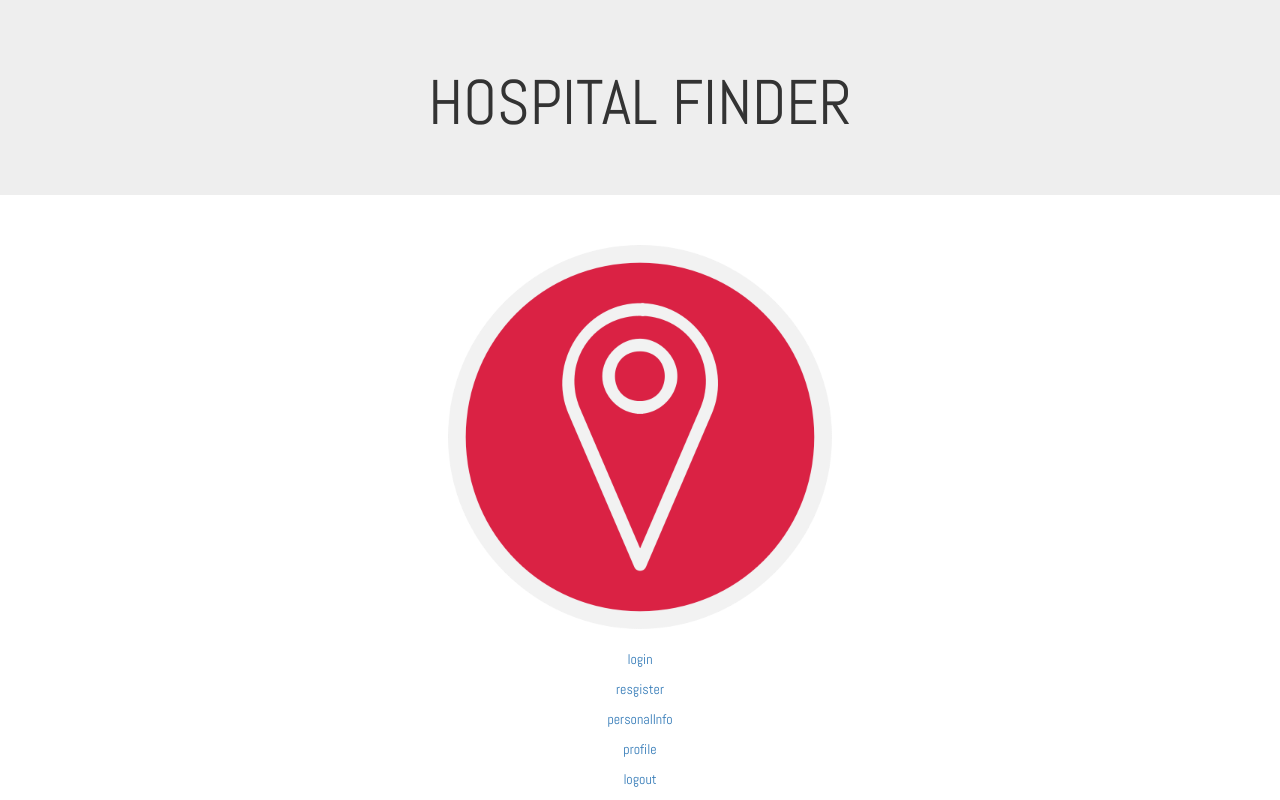
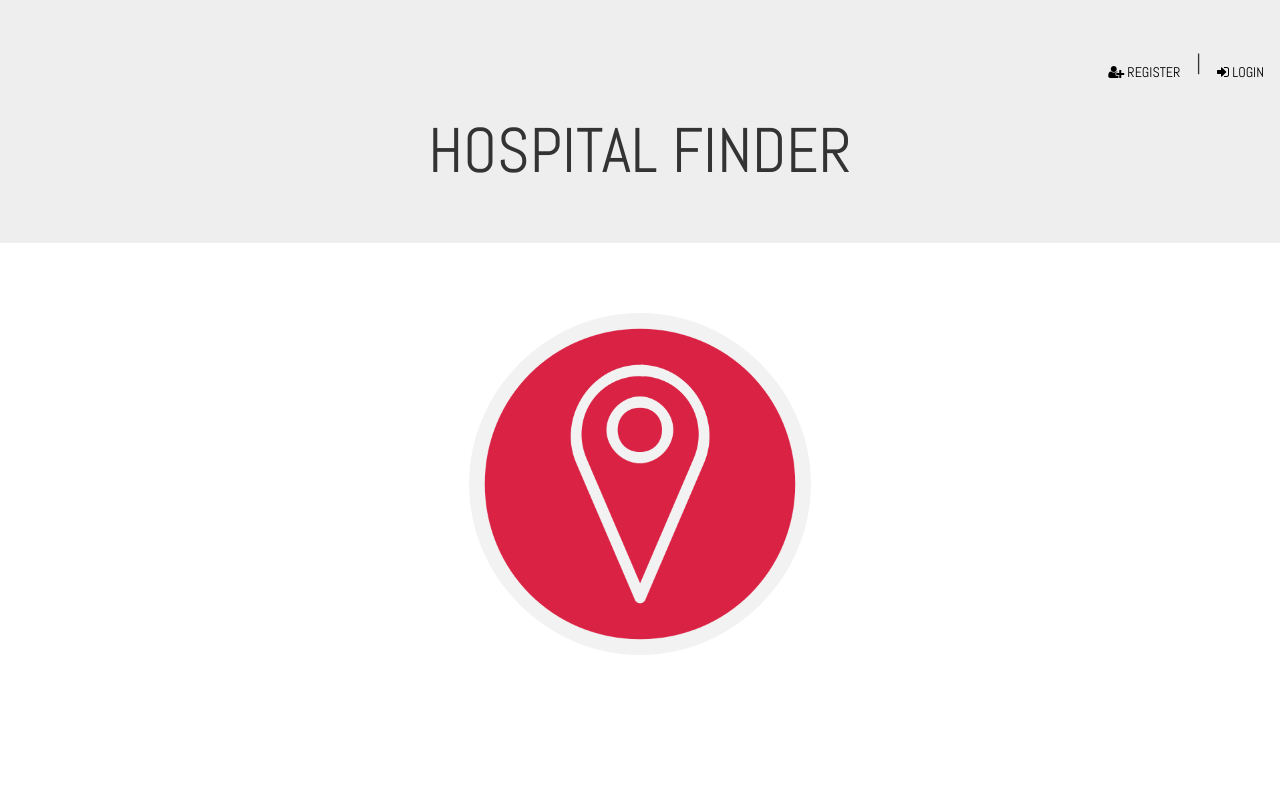
Before and after one commit to danielchen09/ent2018, a PHP site: page / in a window 1280 px wide. Run offline with PHP 8.4, Linux system fonts and the light colour scheme.

Commit message:
Add files via upload

```diff
--- a/index.php
+++ b/index.php
@@ -15,8 +15,10 @@ $_SESSION["redir"]="";
         <link rel="stylesheet" href="https://maxcdn.bootstrapcdn.com/bootstrap/3.3.7/css/bootstrap.min.css">
         <script src="https://ajax.googleapis.com/ajax/libs/jquery/3.3.1/jquery.min.js"></script>
         <script src="https://maxcdn.bootstrapcdn.com/bootstrap/3.3.7/js/bootstrap.min.js"></script>
+
         <link rel="stylesheet" href="main.css">
         <link rel="stylesheet" href="http://cdnjs.cloudflare.com/ajax/libs/font-awesome/4.7.0/css/font-awesome.min.css">
+
         <meta charset="utf-8">
         <meta name="viewport" content="width=device-width, initial-scale=1, shrink-to-fit=no">
         <link rel="stylesheet" href="https://maxcdn.bootstrapcdn.com/bootstrap/3.3.7/css/bootstrap.min.css">
@@ -27,22 +29,53 @@ $_SESSION["redir"]="";
 	</head>
 	<body>
         <div class="jumbotron">
+
+            <?php
+                if(!isset($_SESSION["user"])){
+                echo "
+                    <ul>
+                        <li><a data = \"LOGIN\" href = \"./login\"><i class = \"fa fa-sign-in\"></i> LOGIN</a></li>
+                        <li class = \"verticalBar\"><p> | </p></li>
+                        <li><a data = \"REGISTER\" href = \"./register\"><i class = \"fa fa-user-plus\"></i> REGISTER</a></li>
+                    </ul>
+                ";
+                }else{
+                echo "
+                    <div id = \"nav\" class = \"menu\">
+                        <a onclick = \"openNav()\"><i class = \"fa fa-user-circle-o\"></i></a>
+                    </div>
+                    <div id = \"sideNav\" class = \"sideNavBar\">
+                        <div class = \"icon\">
+                            <a data = \"CLOSE\" href = \"javascript:void(0)\" onclick = \"closeNav()\"><i class = \"fa fa-remove\"></i></a>
+                            <a data = \"REGISTER\" href = \"./register/index.php\"><i class = \"fa fa-user-plus\"></i></a>
+                            <a data = \"UPDATE\" href = \"./personalInfo/index.php\"><i class = \"fa fa-pencil-square-o\"></i></a>
+                            <a data = \"PROFILE\" href = \"./profile/index.php\"><i class = \"fa fa-drivers-license-o\"></i></a>
+                            <a data = \"LOGOUT\" href = \"logout.php\"><i class = \"fa fa-sign-out\"></i></a>
+                        </div>
+                    </div>
+                ";
+                }
+            ?>
             <h1>HOSPITAL FINDER</h1>
         </div>
         <h1></h1>
-        <br>
-        <a href="findNearest.php"><img src="marker.png" class="image"></a>
+        <br><br>
 
-        <br>
-        <?php
-        if(!isset($_SESSION["user"])){
-            echo "<a href=\"login\"><p>login</p></a>
-            <a href=\"register\"><p>resgister</p></a>";
-        }
-        ?>
-        <a href="personalInfo"><p>personalInfo</p></a>
-        <a href="profile"><p>profile</p></a>
-        <a href="logout.php"><p>logout</p></a>
+        <script>
+            function openNav(){
+                document.getElementById("sideNav").style.width = "10%";
+                document.getElementById("nav").style.display = "none";
+            }
+
+            function closeNav(){
+                document.getElementById("sideNav").style.width = "0";
+                document.getElementById("nav").style.display = "block";
+            }
+        </script>
+
+        <div class="container">
+            <a href="findNearest.php"><img src="marker.png" class="image"></a>
+        </div>
 	</body>
 
 </html>
```
